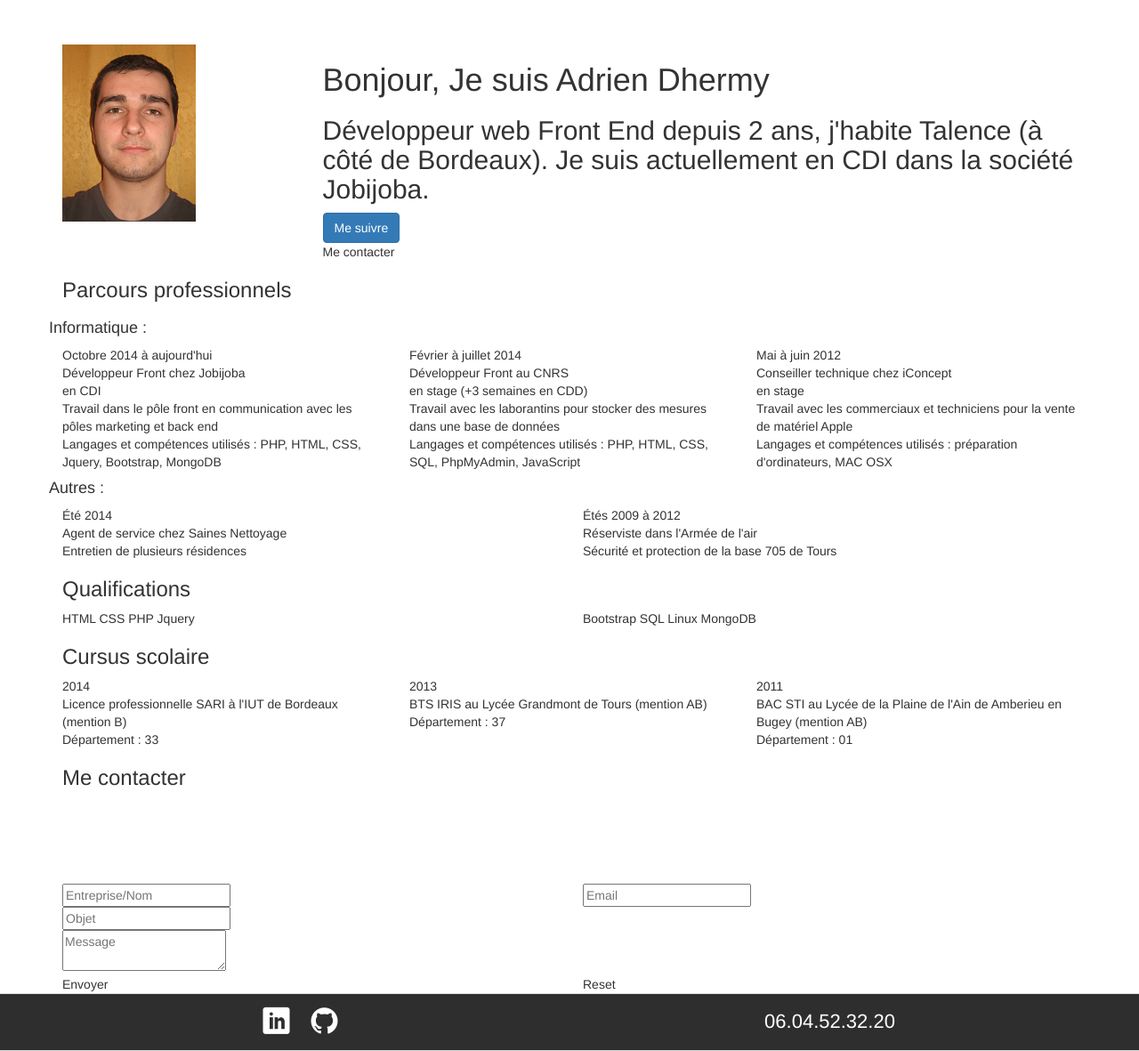
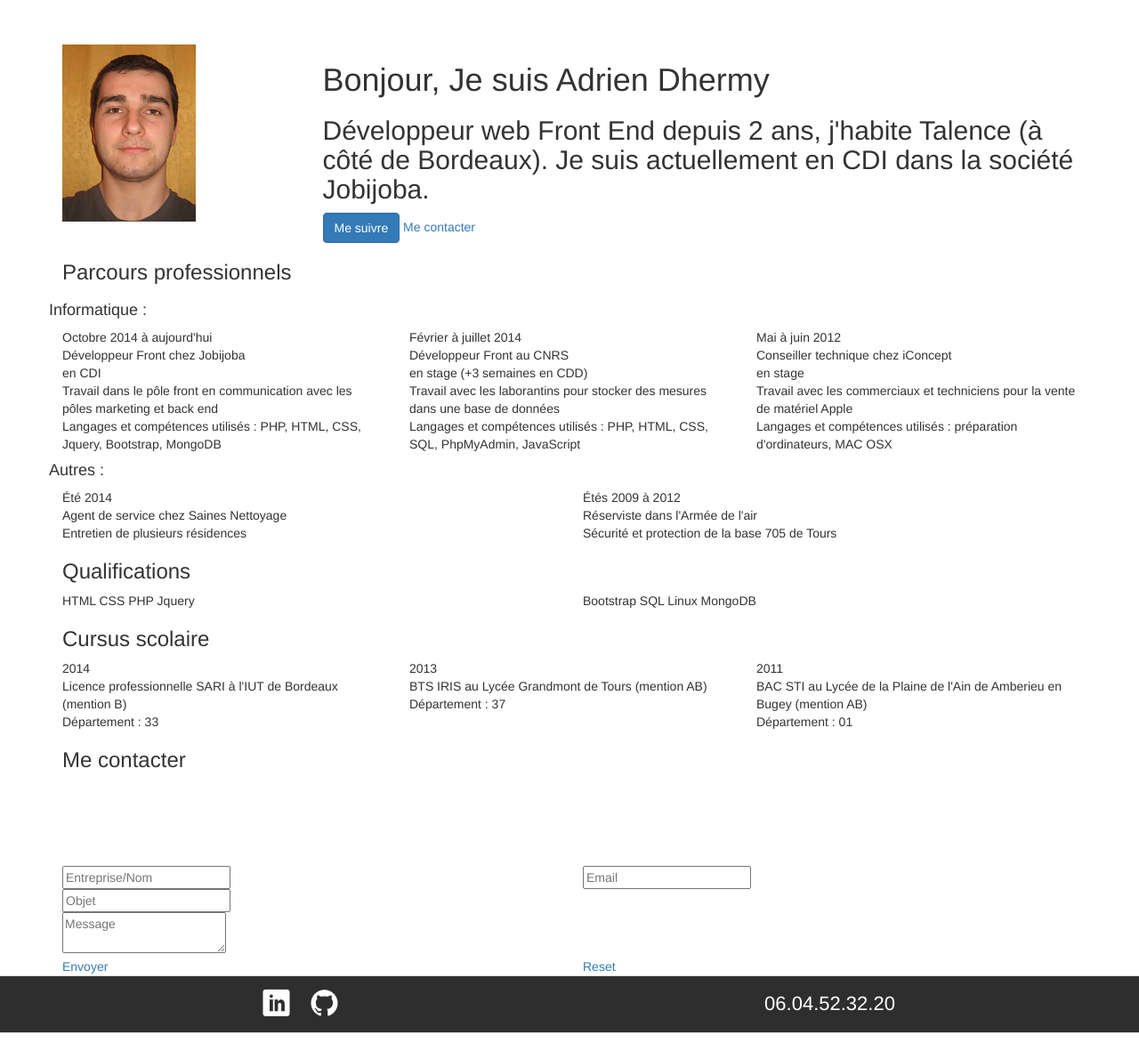
Before and after one commit to adrienDH/adrien.dhermy.fr, a PHP site: template views/Index/home.php in a window 1280 px wide. Shown: the whole page at 89% size. Run offline with PHP 8.4, Linux system fonts and the light colour scheme; the template is opened without the code that fills it, so the values that code supplies are empty; style sheets or scripts are compiled from the project's sources; some web fonts are replaced.

Commit message:
Ajout de <a> sur les boutons

```diff
--- a/resources/css/popups/newsletter.css
+++ b/resources/css/popups/newsletter.css
@@ -1 +1 @@
-.modal-body,.modal-title{text-align:center}.modal-title{font-size:22px}.modal-body .text{font-size:18px}.modal-body input{display:block;margin:20px auto;height:50px;padding-left:15px;width:70%}.modal-body .submit-newsletter{background:#43b3e0;border:none;border-radius:10px;color:#fff;cursor:pointer;display:inline-block;font-size:18px;font-weight:700;padding:15px 40px;text-align:center}
+.modal-body,.modal-title{text-align:center}.modal-title{font-size:22px}.modal-body .text{font-size:18px}.modal-body input{display:block;margin:20px auto;height:50px;padding-left:15px;width:70%}.modal-body .submit-newsletter{background:#43b3e0;border:none;border-radius:10px;color:#fff;cursor:pointer;display:inline-block;font-size:18px;font-weight:700;padding:15px 40px;text-align:center}.modal-body .submit-newsletter:hover{text-decoration:underline}
--- a/resources/less/popups/newsletter.less
+++ b/resources/less/popups/newsletter.less
@@ -26,5 +26,9 @@
 		font-weight: bold;
 		padding: 15px 40px;
 		text-align: center;
+
+		&:hover {
+			text-decoration: underline;
+		}
 	}
 }
--- a/views/Index/home.php
+++ b/views/Index/home.php
@@ -35,7 +35,7 @@
 				</h2>
 				<div class="button-wrapper">
 					<a href="#myModal" role="button" class="button btn btn-large btn-primary" data-toggle="modal">Me suivre</a>
-					<div class="button contact js-contact">Me contacter</div>
+					<a class="button contact js-contact">Me contacter</a>
 				</div>
 			</div>
 		</div>
@@ -234,14 +234,14 @@
 				</div>
 				<div class="error"></div>
 				<div class="col-xs-12 col-md-6">
-					<div class="button send js-send">
+					<a class="button send js-send">
 						Envoyer
-					</div>
+					</a>
 				</div>
 				<div class="col-xs-12 col-md-6">
-					<div class="button reset js-reset">
+					<a class="button reset js-reset">
 						Reset
-					</div>
+					</a>
 				</div>
 			</div>
 		</div>
```
Also changed, not shown: resources/css/home/home.css (+1 -1 lines), resources/less/home/home.less (+7 -0 lines).
